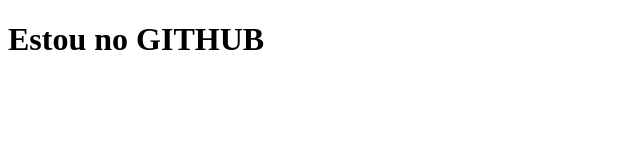
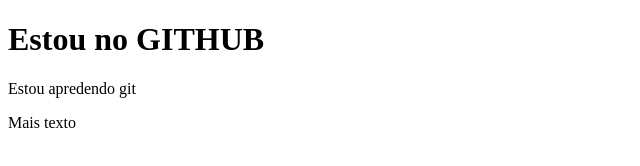
Before and after one commit to JKLModesto/Aprendendo_Git, a plain HTML site: page index.html in a window 1280 px wide. Shown: the whole page, without its empty margins (0-640 px from the left). Drawn offline with Linux system fonts and the light colour scheme.

Commit message:
Nova demanda

```diff
--- a/index.html
+++ b/index.html
@@ -7,5 +7,7 @@
 </head>
 <body>
     <h1>Estou no GITHUB</h1>
+    <p>Estou apredendo git</p>
+    <p>Mais texto</p>
 </body>
 </html>
```
